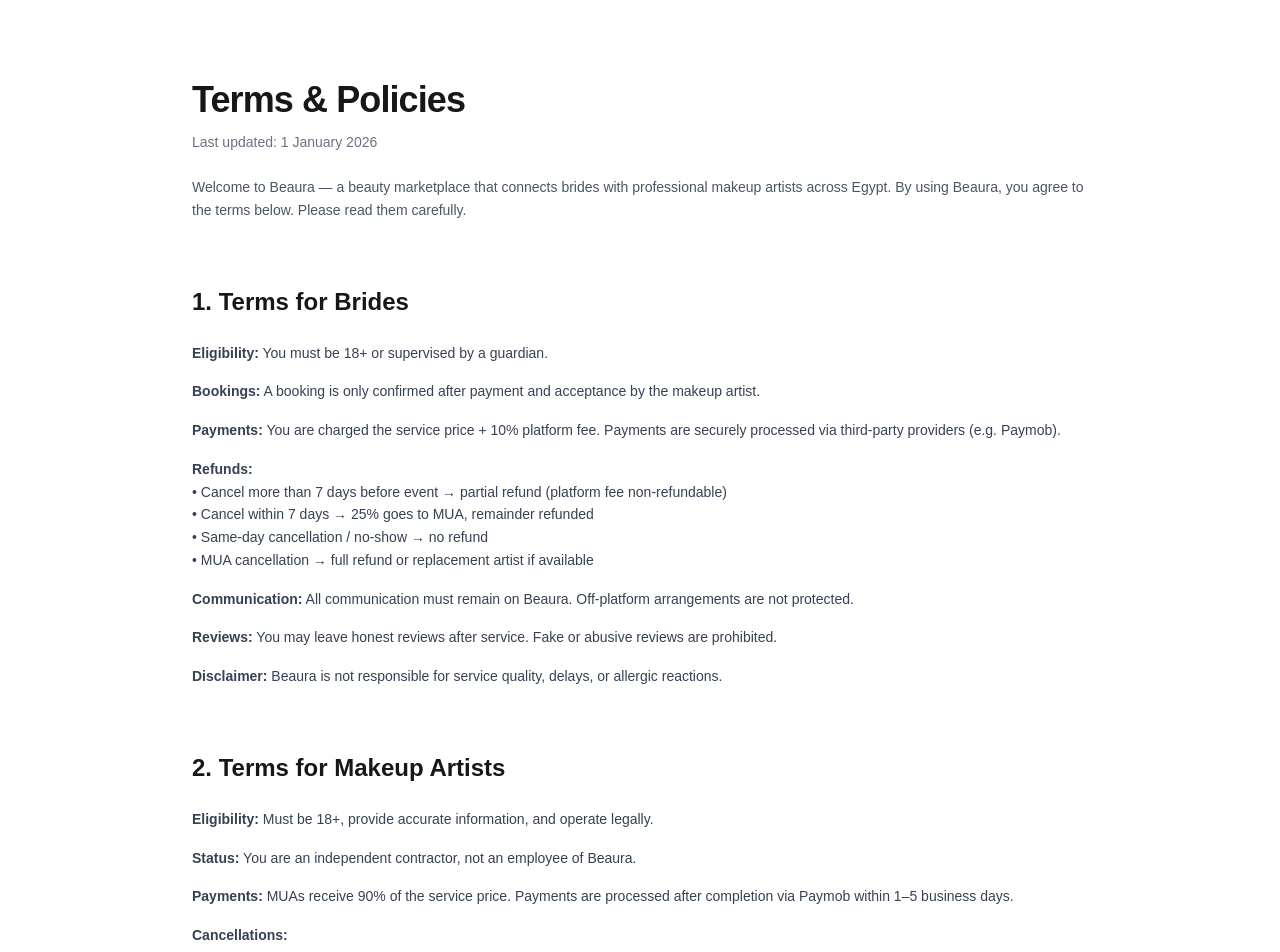
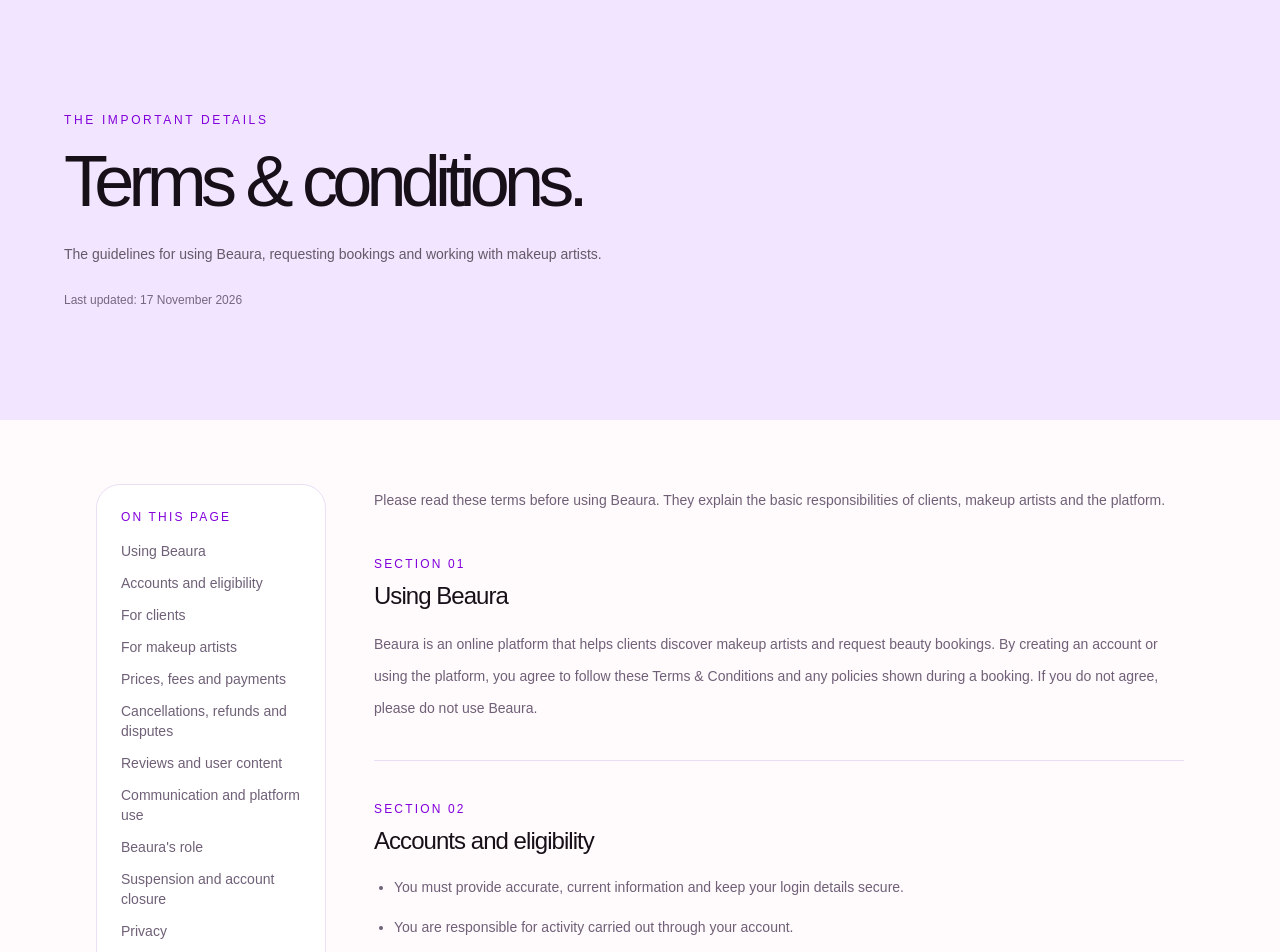
Before and after one commit to mshahd2410-create/beaura, a Next.js app: page /terms in a window 1280 px wide. Shown: the top 952 px of the page. Built offline with nearby package versions, Linux system fonts and the light colour scheme; no server answers.

Commit message:
Redesign Beaura terms and conditions

```diff
--- a/app/terms/page.tsx
+++ b/app/terms/page.tsx
@@ -1,162 +1,117 @@
-"use client";
+import Link from "next/link";
 
-import Link from "next/link";
+const sections = [
+  {
+    title: "Using Beaura",
+    body: "Beaura is an online platform that helps clients discover makeup artists and request beauty bookings. By creating an account or using the platform, you agree to follow these Terms & Conditions and any policies shown during a booking. If you do not agree, please do not use Beaura."
+  },
+  {
+    title: "Accounts and eligibility",
+    bullets: [
+      "You must provide accurate, current information and keep your login details secure.",
+      "You are responsible for activity carried out through your account.",
+      "You must be legally able to enter into the arrangements you make through Beaura. If you are not legally able to do so, you must not make a booking yourself.",
+      "Do not create an account using another person's identity or provide misleading profile information."
+    ]
+  },
+  {
+    title: "For clients",
+    bullets: [
+      "Review the artist's profile, portfolio, service description, price, date and location details before requesting a booking.",
+      "A booking request is not a confirmed appointment until its status in Beaura shows that it has been accepted and the required payment step has been completed.",
+      "Provide accurate event and contact details and respond to reasonable booking communications.",
+      "Use the booking and cancellation controls provided in your account. A requested change or cancellation is not effective until it is reflected in the booking status.",
+      "Only submit a review for a service you actually received. Reviews must be honest and must not contain threats, harassment, private information or unlawful content."
+    ]
+  },
+  {
+    title: "For makeup artists",
+    bullets: [
+      "Keep your profile, portfolio, service descriptions, prices, service area and availability accurate and up to date.",
+      "You are responsible for the services you offer, your professional conduct, hygiene, punctuality, tools and compliance with laws that apply to your work.",
+      "Review booking requests promptly and keep clients informed about any issue that may affect an appointment.",
+      "Do not accept a booking if you are unavailable or unable to provide the listed service.",
+      "Do not use Beaura to post misleading images, impersonate another artist, harass clients or request unlawful payments."
+    ]
+  },
+  {
+    title: "Prices, fees and payments",
+    body: "Artists set the prices for their services. Any platform fee, taxes, deposit, balance or other amount applicable to a booking should be shown in the booking or checkout breakdown. Review that breakdown before paying. Payments are processed using the payment methods and providers made available through Beaura. Payment-provider terms may also apply."
+  },
+  {
+    title: "Cancellations, refunds and disputes",
+    body: "Cancellation and refund outcomes depend on the booking status, timing, payment status and the cancellation terms presented for the booking. Please review the cancellation information in your account before submitting a cancellation request. If an artist cancels or a service does not take place as agreed, contact Beaura support with the booking reference. Beaura may review the booking record and relevant communications to help resolve a dispute. Any refund or compensation will be handled according to the applicable booking policy and payment-provider process."
+  },
+  {
+    title: "Reviews and user content",
+    body: "You retain responsibility for the photos, text and other content you submit. You must have the rights and permissions needed to share it. By submitting content, you allow Beaura to host and display it as needed to operate the platform, including displaying artist portfolios and booking reviews. We may remove content that appears misleading, abusive, unlawful or inconsistent with these terms."
+  },
+  {
+    title: "Communication and platform use",
+    bullets: [
+      "Use Beaura's booking and communication features honestly and respectfully.",
+      "Do not attempt to bypass platform payment or booking processes in a way that misuses Beaura or misleads another user.",
+      "Do not interfere with the platform, access another user's account, upload malicious code or misuse personal information.",
+      "Do not post content that is unlawful, discriminatory, threatening, deceptive or infringes another person's rights."
+    ]
+  },
+  {
+    title: "Beaura's role",
+    body: "Beaura provides the platform through which clients and independent makeup artists can find each other and manage booking requests. Unless expressly stated otherwise in a separate agreement, makeup artists are independent service providers and are not employees of Beaura. Beaura does not provide the makeup service itself. We work to keep platform information useful and reliable, but we cannot guarantee that every profile, portfolio image, availability entry or user statement is complete or current."
+  },
+  {
+    title: "Suspension and account closure",
+    body: "We may restrict, suspend or close an account where we reasonably believe that a user has breached these terms, created a safety concern, misused the platform or engaged in fraudulent or unlawful activity. Where appropriate, we may ask for information to review a concern. Closing an account does not remove obligations or payment matters that arose before closure."
+  },
+  {
+    title: "Privacy",
+    body: "Our handling of personal information is explained in the Beaura Privacy Policy. By using the platform, you acknowledge that information is handled as described there."
+  },
+  {
+    title: "Changes and availability",
+    body: "We may update these terms as Beaura changes. The latest version will appear on this page with its updated date. We may also update, suspend or discontinue parts of the platform. We will not use this section to remove rights that cannot legally be excluded."
+  },
+  {
+    title: "Contact",
+    body: "For questions about these Terms & Conditions, a booking or a platform issue, email beaura.eg@gmail.com. Include your booking reference where relevant, but never send your password or full payment card details."
+  }
+];
 
 export default function TermsPage() {
   return (
-    <main className="min-h-screen bg-white px-6 py-20">
-      <div className="max-w-4xl mx-auto space-y-16">
-
-        {/* HEADER */}
-        <section>
-          <h1 className="text-4xl font-bold tracking-tight">
-            Terms & Policies
-          </h1>
-          <p className="text-sm text-gray-500 mt-3">
-            Last updated: 1 January 2026
-          </p>
-
-          <p className="text-sm text-gray-600 mt-6 leading-relaxed">
-            Welcome to Beaura — a beauty marketplace that connects brides with professional makeup artists across Egypt.
-            By using Beaura, you agree to the terms below. Please read them carefully.
-          </p>
-        </section>
-
-        {/* BRIDES TERMS */}
-        <section className="space-y-6">
-          <h2 className="text-2xl font-semibold">1. Terms for Brides</h2>
-
-          <div className="space-y-4 text-sm text-gray-700 leading-relaxed">
-
-            <p>
-              <strong>Eligibility:</strong> You must be 18+ or supervised by a guardian.
-            </p>
-
-            <p>
-              <strong>Bookings:</strong> A booking is only confirmed after payment and acceptance by the makeup artist.
-            </p>
-
-            <p>
-              <strong>Payments:</strong> You are charged the service price + 10% platform fee.
-              Payments are securely processed via third-party providers (e.g. Paymob).
-            </p>
-
-            <p>
-              <strong>Refunds:</strong><br />
-              • Cancel more than 7 days before event → partial refund (platform fee non-refundable)<br />
-              • Cancel within 7 days → 25% goes to MUA, remainder refunded<br />
-              • Same-day cancellation / no-show → no refund<br />
-              • MUA cancellation → full refund or replacement artist if available
-            </p>
-
-            <p>
-              <strong>Communication:</strong> All communication must remain on Beaura. Off-platform arrangements are not protected.
-            </p>
-
-            <p>
-              <strong>Reviews:</strong> You may leave honest reviews after service. Fake or abusive reviews are prohibited.
-            </p>
-
-            <p>
-              <strong>Disclaimer:</strong> Beaura is not responsible for service quality, delays, or allergic reactions.
-            </p>
-          </div>
-        </section>
-
-        {/* MUAS TERMS */}
-        <section className="space-y-6">
-          <h2 className="text-2xl font-semibold">2. Terms for Makeup Artists</h2>
-
-          <div className="space-y-4 text-sm text-gray-700 leading-relaxed">
-
-            <p>
-              <strong>Eligibility:</strong> Must be 18+, provide accurate information, and operate legally.
-            </p>
-
-            <p>
-              <strong>Status:</strong> You are an independent contractor, not an employee of Beaura.
-            </p>
-
-            <p>
-              <strong>Payments:</strong> MUAs receive 90% of the service price. Payments are processed after completion via Paymob within 1–5 business days.
-            </p>
-
-            <p>
-              <strong>Cancellations:</strong><br />
-              • Bride cancels within 7 days → MUA receives 25% compensation<br />
-              • MUA cancels → full refund to bride + possible penalties<br />
-              • Repeated cancellations → account suspension
-            </p>
-
-            <p>
-              <strong>Conduct:</strong> You must maintain professionalism, hygiene, punctuality, and respectful communication at all times.
-            </p>
-
-            <p>
-              <strong>Platform rules:</strong> Taking clients off-platform, bypassing payments, or sharing personal contact details for external booking is strictly prohibited.
-            </p>
-
-            <p>
-              <strong>Verification:</strong> Beaura may request ID or portfolio verification at any time.
-            </p>
-          </div>
-        </section>
-
-        {/* PLATFORM POLICY */}
-        <section className="space-y-6">
-          <h2 className="text-2xl font-semibold">3. Platform Policy</h2>
-
-          <div className="space-y-4 text-sm text-gray-700 leading-relaxed">
-
-            <p>
-              <strong>Payments:</strong> All payments are securely processed. Beaura charges a 10% platform fee.
-            </p>
-
-            <p>
-              <strong>Safety:</strong> Harassment, discrimination, or unsafe behavior results in immediate removal.
-            </p>
-
-            <p>
-              <strong>Disputes:</strong> Must be reported within 48–72 hours after the event. Final decisions are made by Beaura.
-            </p>
-
-            <p>
-              <strong>Substitutions:</strong> If a MUA cancels, Beaura may provide an alternative artist of similar price and style.
-            </p>
-
-            <p>
-              <strong>Data:</strong> We protect user data and do not sell personal information.
-            </p>
-
-            <p>
-              <strong>Policy updates:</strong> We may update these terms. Continued use means acceptance.
-            </p>
-          </div>
-        </section>
-
-        {/* CONTACT */}
-        <section className="space-y-3">
-          <h2 className="text-2xl font-semibold">4. Contact</h2>
-
-          <p className="text-sm text-gray-700">
-            For questions or support, contact us at:
-          </p>
-
-          <a
-            href="mailto:support@beaura.co"
-            className="text-purple-600 text-sm hover:underline"
-          >
-            support@beaura.co
-          </a>
-        </section>
-
-        {/* BACK */}
-        <div className="pt-10">
-          <Link href="/" className="text-sm text-gray-500 hover:text-black">
-            ← Back to home
-          </Link>
+    <main className="min-h-screen bg-[#fffafc] text-[#171018]">
+      <section className="bg-[#f1e5ff] px-6 py-20 sm:py-28">
+        <div className="mx-auto max-w-6xl">
+          <p className="text-xs uppercase tracking-[0.22em] text-purple-700">The important details</p>
+          <h1 className="mt-5 max-w-3xl text-6xl font-light leading-[0.94] tracking-[-0.08em] sm:text-7xl">Terms & conditions.</h1>
+          <p className="mt-6 max-w-2xl text-sm leading-7 text-[#655968]">The guidelines for using Beaura, requesting bookings and working with makeup artists.</p>
+          <p className="mt-6 text-xs text-[#76677f]">Last updated: 17 November 2026</p>
         </div>
-
+      </section>
+      <div className="mx-auto grid max-w-6xl gap-12 px-5 py-16 sm:px-8 lg:grid-cols-[230px_1fr]">
+        <aside className="h-fit rounded-[1.5rem] border border-[#eadff5] bg-white p-6 lg:sticky lg:top-28">
+          <p className="text-xs uppercase tracking-[0.18em] text-purple-700">On this page</p>
+          <nav className="mt-4 flex flex-col gap-3 text-sm text-[#6f6077]">
+            {sections.map((section,index)=><a key={section.title} href={`#terms-${index}`} className="transition hover:text-purple-700">{section.title}</a>)}
+          </nav>
+        </aside>
+        <article className="space-y-10">
+          <p className="text-sm leading-8 text-[#6f6077]">Please read these terms before using Beaura. They explain the basic responsibilities of clients, makeup artists and the platform.</p>
+          {sections.map((section,index)=>(
+            <section id={`terms-${index}`} key={section.title} className="scroll-mt-28 border-b border-[#eadff5] pb-9">
+              <p className="text-xs uppercase tracking-[0.18em] text-purple-700">Section {String(index+1).padStart(2,"0")}</p>
+              <h2 className="mt-2 text-2xl font-medium tracking-[-0.04em]">{section.title}</h2>
+              {"body" in section && <p className="mt-4 text-sm leading-8 text-[#6f6077]">{section.body}</p>}
+              {"bullets" in section && <ul className="mt-4 list-disc space-y-3 pl-5 text-sm leading-7 text-[#6f6077]">{section.bullets.map(item=><li key={item}>{item}</li>)}</ul>}
+            </section>
+          ))}
+          <section className="rounded-[1.75rem] bg-[#f1e5ff] p-7 sm:p-9">
+            <h2 className="text-2xl font-medium tracking-[-0.04em]">Need help?</h2>
+            <p className="mt-3 text-sm leading-7 text-[#655968]">If you have a question about these terms or a booking, contact the Beaura team.</p>
+            <a href="mailto:beaura.eg@gmail.com" className="mt-5 inline-flex rounded-full bg-[#171018] px-6 py-3 text-sm text-white">Contact Beaura</a>
+          </section>
+          <Link href="/" className="inline-block text-sm text-[#817487] hover:text-purple-700">← Back to home</Link>
+        </article>
       </div>
     </main>
   );
```
